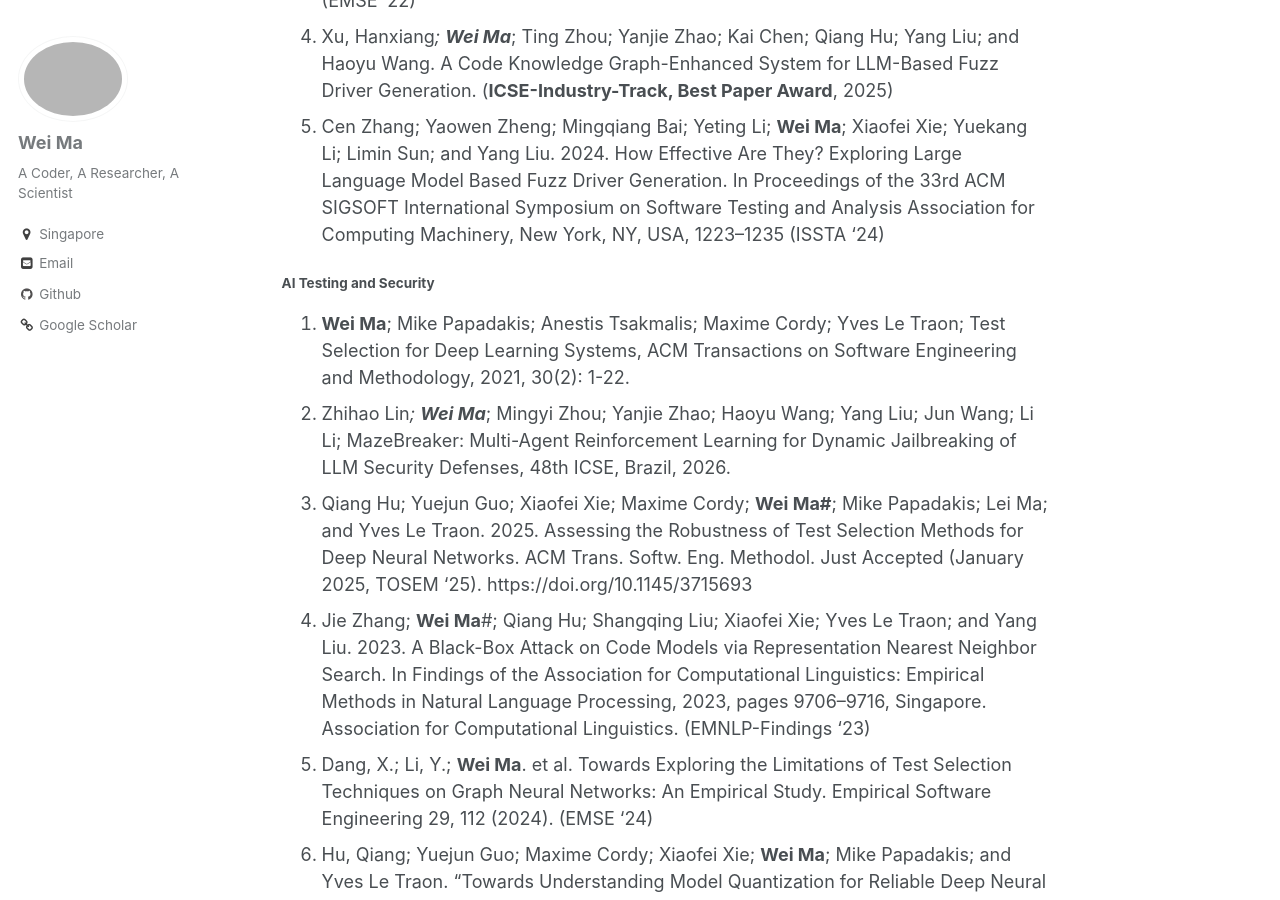
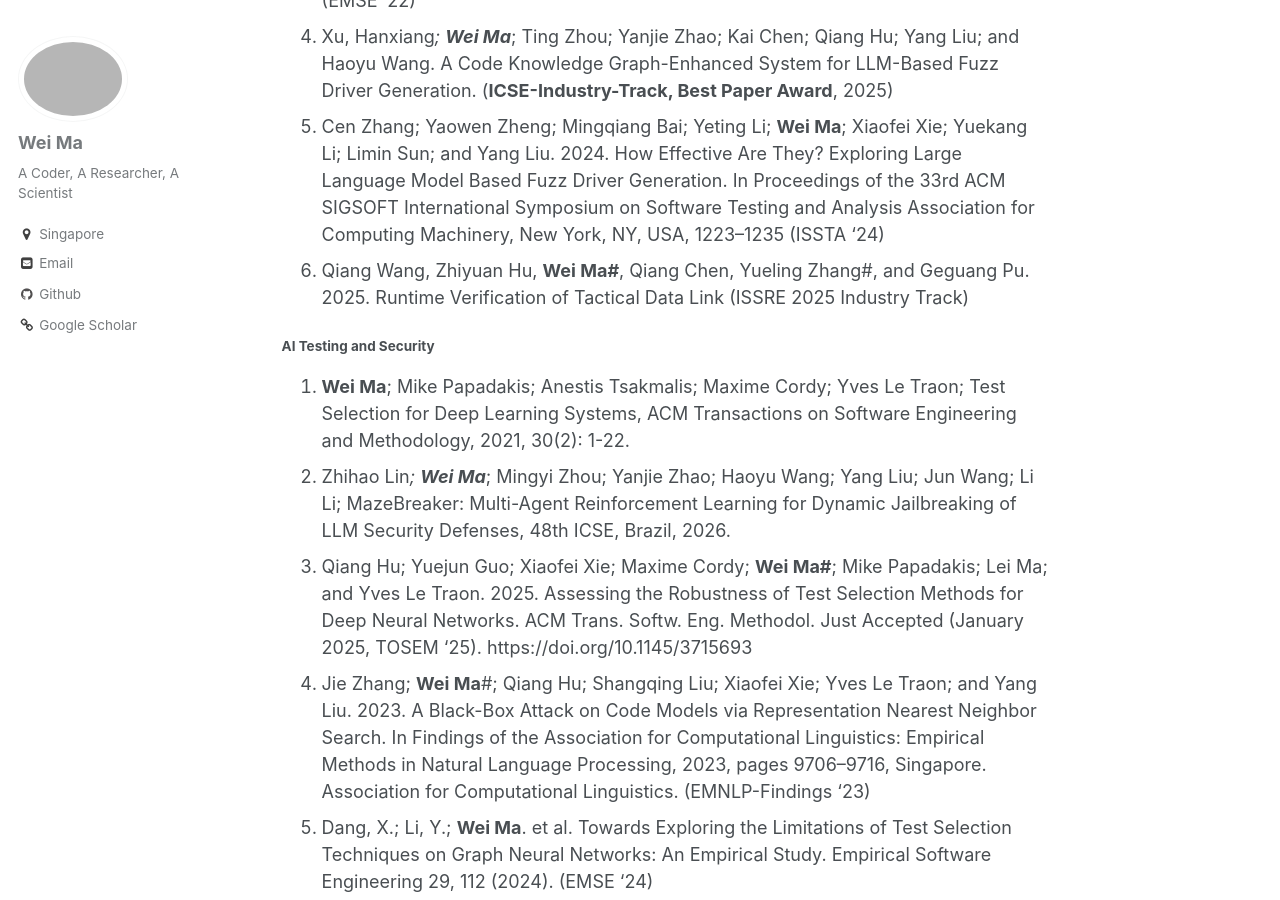
Before and after one commit to Marvinmw/weima, a Jekyll site: the page built from _pages/publications.md, in a window 1280 px wide and 900 px high, scrolled down 549 px. Built offline with Jekyll 4.4.1, drawn with Linux system fonts in a browser that asks for light colours.

Commit message:
Update publications.md

```diff
--- a/_pages/publications.md
+++ b/_pages/publications.md
@@ -13,6 +13,7 @@ author_profile: true
 3. Miloš Ojdanić*; **Wei Ma***; Thomas Laurent; Thierry Titcheu Chekam; Anthony Ventresque; and Mike Papadakis. 2022. On the use of commit-relevant mutants. Empirical Softw. Engg. 27, 5 (Sep 2022). https://doi.org/10.1007/s10664-022-10138-1 (EMSE '22)
 4. Xu, Hanxiang*; **Wei Ma***; Ting Zhou; Yanjie Zhao; Kai Chen; Qiang Hu; Yang Liu; and Haoyu Wang. A Code Knowledge Graph-Enhanced System for LLM-Based Fuzz Driver Generation. (**ICSE-Industry-Track, Best Paper Award**, 2025)
 5. Cen Zhang; Yaowen Zheng; Mingqiang Bai; Yeting Li; **Wei Ma**; Xiaofei Xie; Yuekang Li; Limin Sun; and Yang Liu. 2024. How Effective Are They? Exploring Large Language Model Based Fuzz Driver Generation. In Proceedings of the 33rd ACM SIGSOFT International Symposium on Software Testing and Analysis Association for Computing Machinery, New York, NY, USA, 1223–1235 (ISSTA '24)
+6. Qiang Wang, Zhiyuan Hu, **Wei Ma#**, Qiang Chen, Yueling Zhang#, and Geguang Pu. 2025. Runtime Verification of Tactical Data Link (ISSRE 2025 Industry Track)
 
 #### **AI Testing and Security**
 
```
